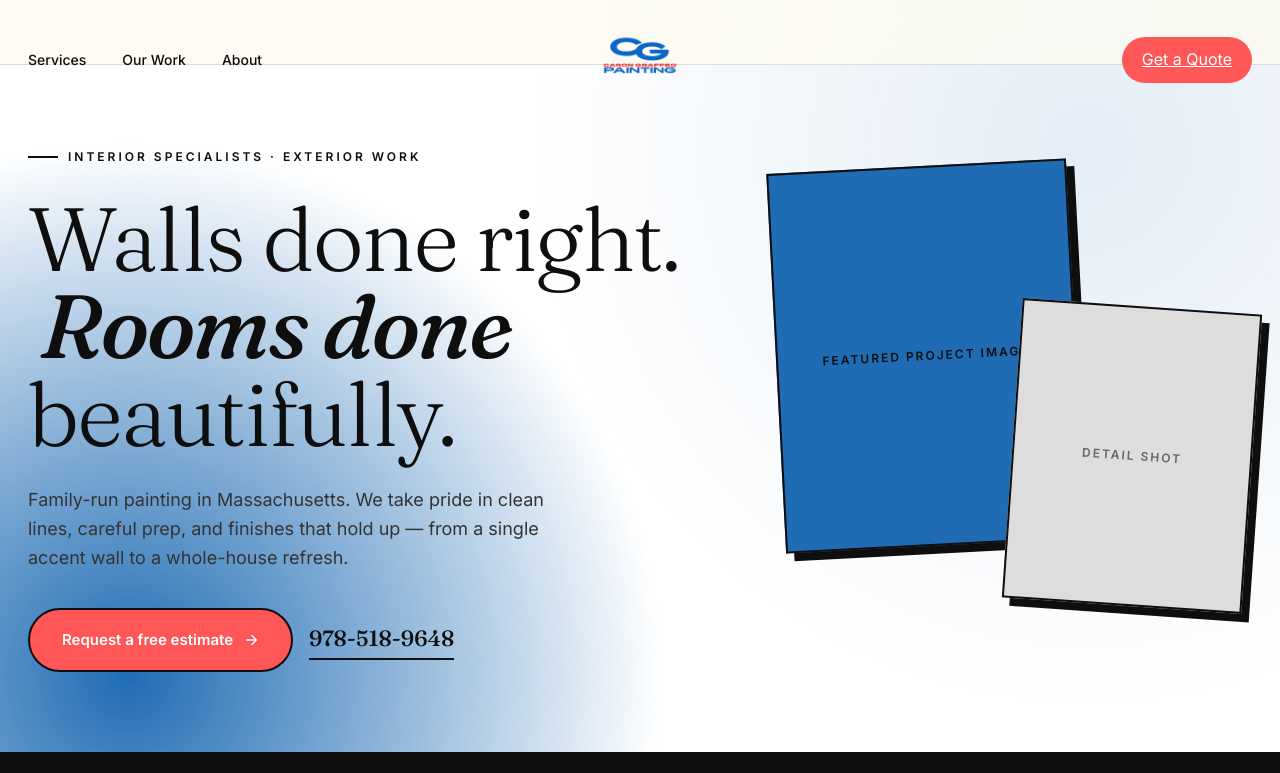
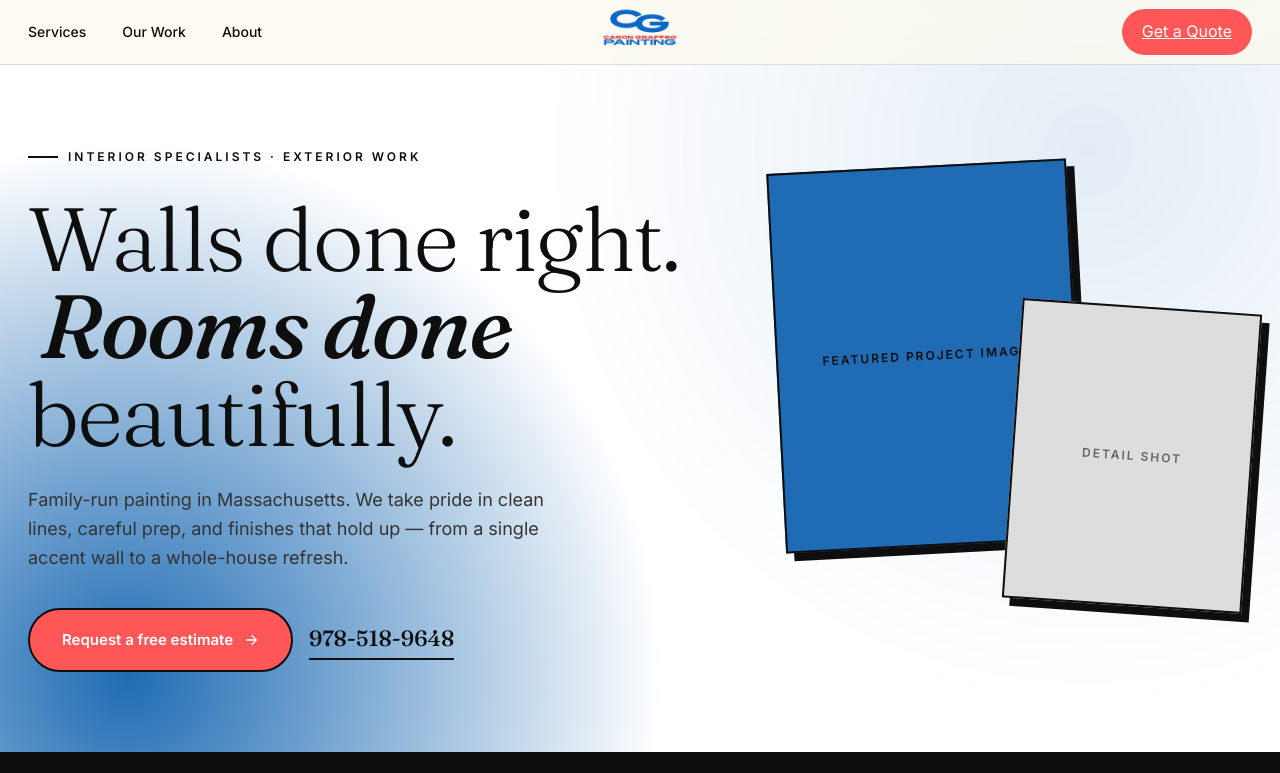
Before and after one commit to tcaron146/cngupload, a website: page cng.html in a window 1280 px wide. Shown: the top 773 px of the page. Drawn offline with Linux system fonts and the light colour scheme.

Commit message:
Fix nav alignment: logo absolutely centered, links and CTA vertically centered

```diff
--- a/cng.html
+++ b/cng.html
@@ -37,9 +37,12 @@
     overflow:visible;
   }
   .nav-inner{
-    display:grid;grid-template-columns:1fr auto 1fr;align-items:center;
+    display:flex;align-items:center;justify-content:space-between;
     padding:0 28px;height:64px;max-width:1280px;margin:0 auto;
-    overflow:visible;
+    position:relative;overflow:visible;
+  }
+  .logo-slot{
+    position:absolute;left:50%;transform:translateX(-50%);
   }
   .logo-slot{display:flex;align-items:center;gap:14px}
   .logo-box{
@@ -411,12 +414,10 @@
       <a href="#about">About</a>
       <a href="tel:9785189648" class="nav-phone">978-518-9648</a>
     </div>
-    <div class="logo-slot" style="display:flex;justify-content:center;">
+    <div class="logo-slot">
       <img src="transparent.PNG" alt="C&G Painting" style="height:120px;width:auto;">
     </div>
-    <div style="display:flex;justify-content:flex-end;">
-      <a href="#contact" class="cta">Get a Quote</a>
-    </div>
+    <a href="#contact" class="cta">Get a Quote</a>
   </div>
 </nav>
 
```
Also changed, not shown: public/index.html (+7 -6 lines).
